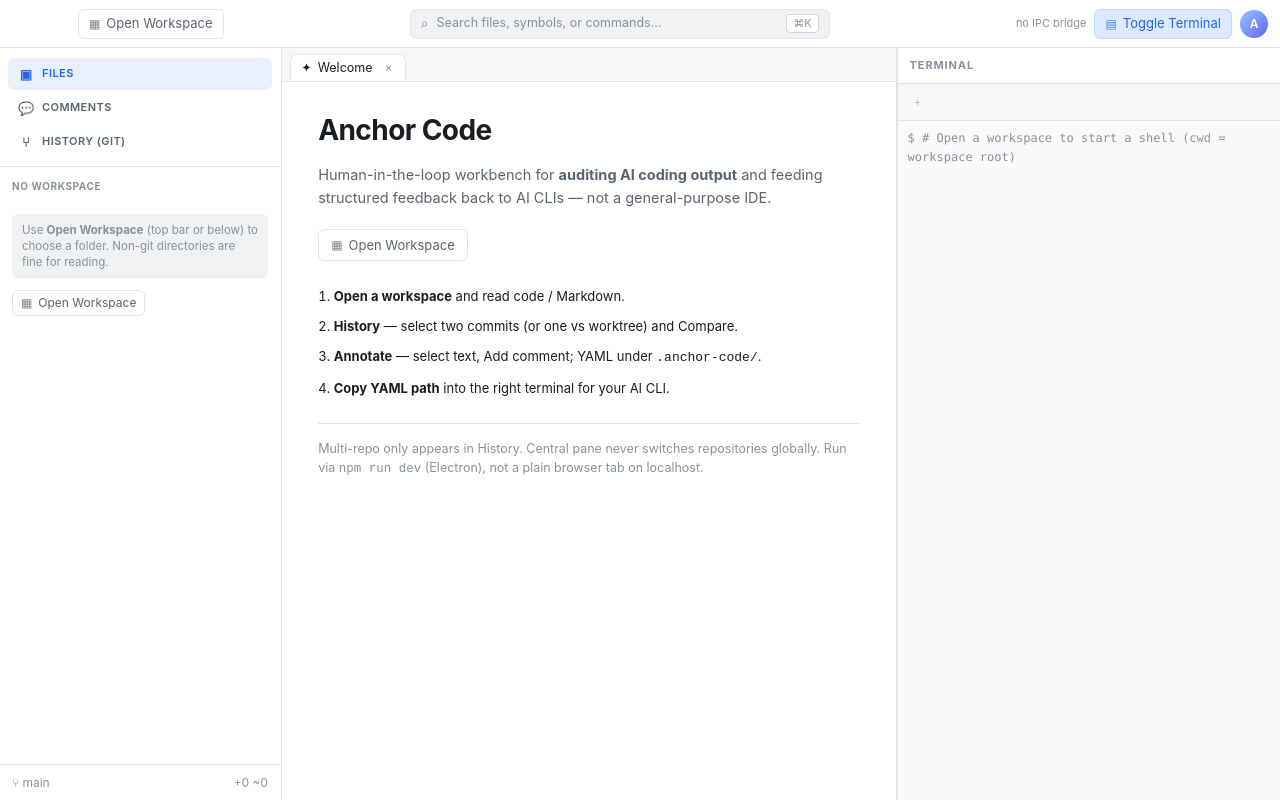
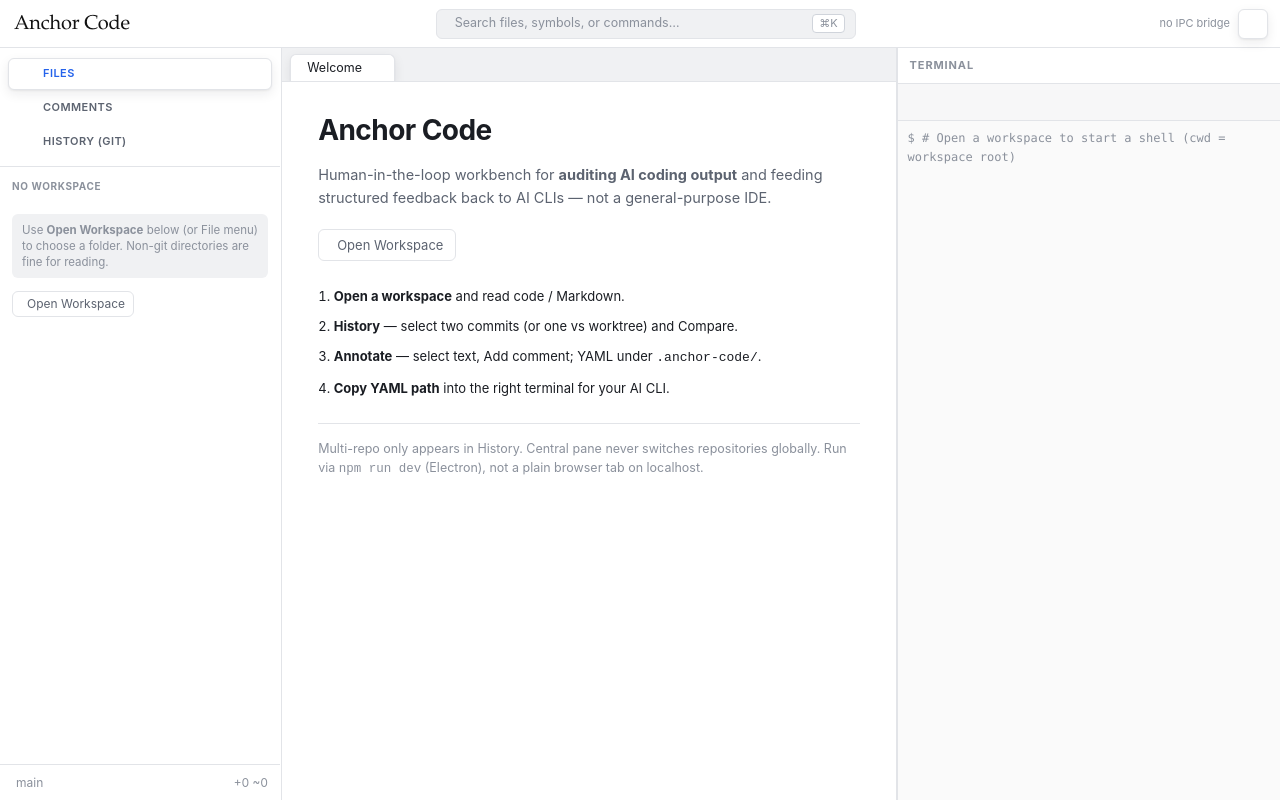
Before and after one commit to Roboaholic/anchor-code, a React (Vite) app: page / in a window 1280 px wide. Built offline with nearby package versions, Linux system fonts and the light colour scheme.

Commit message:
feat: Windows packaging and shell UI polish
Add electron-builder win pack scripts/config and ignore release/.
Adopt VS Code codicons, EB Garamond brand wordmark, and chrome elevation.

```diff
--- a/src/features/annotations/CommentsPane.tsx
+++ b/src/features/annotations/CommentsPane.tsx
@@ -1,3 +1,4 @@
+import { Icon } from "@/shared/Icon";
 import { jumpToComment } from "@/features/shell/orchestrate";
 import { useAnnotationsStore } from "./annotationsStore";
 import { useDocumentStore } from "@/features/document/documentStore";
@@ -107,7 +108,7 @@ export function CommentsPane() {
         <div className="banner banner--ok history-toast" role="status">
           <span>{toast}</span>
           <button type="button" className="icon-btn" onClick={clearToast}>
-            ×
+            <Icon name="close" />
           </button>
         </div>
       ) : null}
--- a/src/features/document/DocumentArea.tsx
+++ b/src/features/document/DocumentArea.tsx
@@ -1,3 +1,5 @@
+import { Icon } from "@/shared/Icon";
+import type { CodiconName } from "@/shared/Icon";
 import { CodeViewer } from "./CodeViewer";
 import { DiffViewer } from "./DiffViewer";
 import { MarkdownViewer } from "./MarkdownViewer";
@@ -30,9 +32,7 @@ export function DocumentArea() {
             }}
             tabIndex={0}
           >
-            <span className="tab__icon" aria-hidden>
-              {tabIcon(item)}
-            </span>
+            <Icon name={tabIcon(item)} className="tab__icon" />
             <span className="tab__label" title={itemTitle(item)}>
               {item.title}
             </span>
@@ -45,7 +45,7 @@ export function DocumentArea() {
                 closeItem(item.id);
               }}
             >
-              ×
+              <Icon name="close" />
             </button>
           </div>
         ))}
@@ -134,9 +134,7 @@ function WelcomeView() {
             )
           }
         >
-          <span className="btn__icon" aria-hidden>
-            ▦
-          </span>
+          <Icon name="folder-opened" className="btn__icon" />
           Open Workspace
         </button>
       </p>
@@ -168,16 +166,23 @@ function WelcomeView() {
   );
 }
 
-function tabIcon(item: OpenItem): string {
-  if (item.kind === "welcome") return "✦";
-  if (item.kind === "diff") return "±";
-  if (item.kind === "file" && item.isMarkdown) return "MD";
+function tabIcon(item: OpenItem): CodiconName {
+  if (item.kind === "welcome") return "home";
+  if (item.kind === "diff") return "diff";
+  if (item.kind === "file" && item.isMarkdown) return "markdown";
   if (item.kind === "file") {
-    if (item.language === "typescript") return "TS";
-    if (item.language === "javascript") return "JS";
-    return "◇";
+    if (
+      item.language === "typescript" ||
+      item.language === "javascript" ||
+      item.language === "json" ||
+      item.language === "css" ||
+      item.language === "html"
+    ) {
+      return "file-code";
+    }
+    return "file";
   }
-  return "◇";
+  return "file";
 }
 
 function itemTitle(item: OpenItem): string {
--- a/src/features/files/FileTree.tsx
+++ b/src/features/files/FileTree.tsx
@@ -6,6 +6,8 @@ import {
   useWorkspaceStore,
   type TreeNode,
 } from "@/features/workspace/workspaceStore";
+import { Icon } from "@/shared/Icon";
+import type { CodiconName } from "@/shared/Icon";
 
 export function FileTree() {
   const workspaceRoot = useWorkspaceStore((s) => s.workspaceRoot);
@@ -22,7 +24,7 @@ export function FileTree() {
       <div className="files-pane">
         <div className="files-pane__title">NO WORKSPACE</div>
         <p className="pane-hint">
-          Use <strong>Open Workspace</strong> (top bar or below) to choose a
+          Use <strong>Open Workspace</strong> below (or File menu) to choose a
           folder. Non-git directories are fine for reading.
         </p>
         <div className="files-pane__actions">
@@ -35,9 +37,7 @@ export function FileTree() {
               )
             }
           >
-            <span className="btn__icon" aria-hidden>
-              ▦
-            </span>
+            <Icon name="folder-opened" className="btn__icon" />
             Open Workspace
           </button>
         </div>
@@ -56,9 +56,7 @@ export function FileTree() {
                     title={r.path}
                     onClick={() => void openWorkspacePath(r.path)}
                   >
-                    <span className="file-tree__icon" aria-hidden>
-                      📁
-                    </span>
+                    <Icon name="folder" className="file-tree__icon" />
                     <span className="file-tree__name">
                       {r.path.split(/[/\\]/).filter(Boolean).pop() ?? r.path}
                     </span>
@@ -167,12 +165,14 @@ function TreeRow({
           style={{ paddingLeft: pad }}
           onClick={() => onToggle(node.path)}
         >
-          <span className="file-tree__chevron" aria-hidden>
-            {node.expanded ? "▾" : "▸"}
-          </span>
-          <span className="file-tree__icon" aria-hidden>
-            📁
-          </span>
+          <Icon
+            name={node.expanded ? "chevron-down" : "chevron-right"}
+            className="file-tree__chevron"
+          />
+          <Icon
+            name={node.expanded ? "folder-opened" : "folder"}
+            className="file-tree__icon"
+          />
           <span className="file-tree__name">{node.name}</span>
         </button>
         {node.error ? (
@@ -206,20 +206,32 @@ function TreeRow({
         style={{ paddingLeft: pad + 14 }}
         onClick={() => onOpenFile(node.path)}
       >
-        <span className="file-tree__icon" aria-hidden>
-          {fileIcon(node.name)}
-        </span>
+        <Icon name={fileIcon(node.name)} className="file-tree__icon" />
         <span className="file-tree__name">{node.name}</span>
       </button>
     </li>
   );
 }
 
-function fileIcon(name: string): string {
+function fileIcon(name: string): CodiconName {
   const lower = name.toLowerCase();
-  if (lower.endsWith(".md")) return "MD";
-  if (lower.endsWith(".ts") || lower.endsWith(".tsx")) return "TS";
-  if (lower.endsWith(".js") || lower.endsWith(".jsx")) return "JS";
-  if (lower.endsWith(".json")) return "{}";
-  return "📄";
+  if (lower.endsWith(".md") || lower.endsWith(".mdx")) return "markdown";
+  if (lower.endsWith(".json") || lower.endsWith(".jsonc")) return "json";
+  if (
+    lower.endsWith(".ts") ||
+    lower.endsWith(".tsx") ||
+    lower.endsWith(".js") ||
+    lower.endsWith(".jsx") ||
+    lower.endsWith(".mjs") ||
+    lower.endsWith(".cjs") ||
+    lower.endsWith(".css") ||
+    lower.endsWith(".scss") ||
+    lower.endsWith(".html") ||
+    lower.endsWith(".py") ||
+    lower.endsWith(".rs") ||
+    lower.endsWith(".go")
+  ) {
+    return "file-code";
+  }
+  return "file";
 }
--- a/src/features/history/HistoryPane.tsx
+++ b/src/features/history/HistoryPane.tsx
@@ -1,3 +1,4 @@
+import { Icon } from "@/shared/Icon";
 import { runHistoryCompare } from "@/features/shell/orchestrate";
 import {
   selectionLabel,
@@ -87,7 +88,7 @@ export function HistoryPane() {
         <div className="banner banner--warn history-toast" role="status">
           <span>{toast}</span>
           <button type="button" className="icon-btn" onClick={clearToast}>
-            ×
+            <Icon name="close" />
           </button>
         </div>
       ) : null}
--- a/src/features/shell/LeftNav.tsx
+++ b/src/features/shell/LeftNav.tsx
@@ -1,13 +1,15 @@
 import { CommentsPane } from "@/features/annotations/CommentsPane";
 import { FileTree } from "@/features/files/FileTree";
 import { HistoryPane } from "@/features/history/HistoryPane";
+import { Icon } from "@/shared/Icon";
+import type { CodiconName } from "@/shared/Icon";
 import type { LeftMode } from "./shellStore";
 import { useShellStore } from "./shellStore";
 
-const MODES: { id: LeftMode; label: string; icon: string }[] = [
-  { id: "files", label: "FILES", icon: "▣" },
-  { id: "comments", label: "COMMENTS", icon: "💬" },
-  { id: "history", label: "HISTORY (GIT)", icon: "⑂" },
+const MODES: { id: LeftMode; label: string; icon: CodiconName }[] = [
+  { id: "files", label: "FILES", icon: "files" },
+  { id: "comments", label: "COMMENTS", icon: "comment-discussion" },
+  { id: "history", label: "HISTORY (GIT)", icon: "history" },
 ];
 
 export function LeftNav() {
@@ -24,9 +26,7 @@ export function LeftNav() {
             className={`mode-btn${leftMode === m.id ? " is-active" : ""}`}
             onClick={() => setLeftMode(m.id)}
           >
-            <span className="mode-btn__icon" aria-hidden>
-              {m.icon}
-            </span>
+            <Icon name={m.icon} className="mode-btn__icon" />
             {m.label}
           </button>
         ))}
@@ -40,7 +40,8 @@ export function LeftNav() {
 
       <footer className="left-nav__footer">
         <span className="branch-pill" title="Placeholder">
-          ⑂ main
+          <Icon name="git-branch" />
+          main
         </span>
         <span className="git-counts" title="Placeholder">
           +0 ~0
--- a/src/features/shell/TopBar.tsx
+++ b/src/features/shell/TopBar.tsx
@@ -1,5 +1,4 @@
-import type { CSSProperties } from "react";
-import { openWorkspaceFromPicker } from "./orchestrate";
+import { Icon } from "@/shared/Icon";
 import { useShellStore } from "./shellStore";
 
 export function TopBar() {
@@ -11,29 +10,14 @@ export function TopBar() {
     <header className="topbar">
       <div className="topbar__drag" />
       <div className="topbar__left">
-        <button
-          type="button"
-          className="btn btn--ghost"
-          title="Open a folder as workspace (⌘O)"
-          style={{ WebkitAppRegion: "no-drag" } as CSSProperties}
-          onClick={(e) => {
-            e.preventDefault();
-            e.stopPropagation();
-            void openWorkspaceFromPicker();
-          }}
-        >
-          <span className="btn__icon" aria-hidden>
-            ▦
-          </span>
-          Open Workspace
-        </button>
+        <span className="topbar__brand" aria-label="Anchor Code" title="Anchor Code">
+          Anchor Code
+        </span>
       </div>
 
       <div className="topbar__center">
         <div className="search-field" title="Placeholder — later slice">
-          <span className="search-field__icon" aria-hidden>
-            ⌕
-          </span>
+          <Icon name="search" className="search-field__icon" />
           <span className="search-field__placeholder">
             Search files, symbols, or commands…
           </span>
@@ -49,18 +33,14 @@ export function TopBar() {
         ) : null}
         <button
           type="button"
-          className={`btn btn--ghost${terminalVisible ? " is-active" : ""}`}
+          className={`btn btn--ghost btn--icon${terminalVisible ? " is-active" : ""}`}
           onClick={toggleTerminal}
           aria-pressed={terminalVisible}
+          aria-label="Toggle Terminal"
+          title="Toggle Terminal"
         >
-          <span className="btn__icon" aria-hidden>
-            ▤
-          </span>
-          Toggle Terminal
+          <Icon name="terminal" className="btn__icon" />
         </button>
-        <div className="avatar" title="Account placeholder" aria-hidden>
-          A
-        </div>
       </div>
     </header>
   );
--- a/src/features/terminal/TerminalPanel.tsx
+++ b/src/features/terminal/TerminalPanel.tsx
@@ -1,3 +1,4 @@
+import { Icon } from "@/shared/Icon";
 import { useEffect, useRef } from "react";
 import { Terminal } from "@xterm/xterm";
 import { FitAddon } from "@xterm/addon-fit";
@@ -46,7 +47,7 @@ export function TerminalPanel() {
               aria-label={`Close ${t.title}`}
               onClick={() => void closeTab(t.id)}
             >
-              ×
+              <Icon name="close" />
             </button>
           </div>
         ))}
@@ -57,7 +58,7 @@ export function TerminalPanel() {
           onClick={() => void createTab()}
           disabled={!workspaceRoot}
         >
-          +
+          <Icon name="add" />
         </button>
       </div>
 
--- a/src/main.tsx
+++ b/src/main.tsx
@@ -1,7 +1,15 @@
 import { StrictMode } from "react";
 import { createRoot } from "react-dom/client";
 import { App } from "./app/App";
+import "@fontsource/eb-garamond/400.css";
+import "@fontsource/eb-garamond/500.css";
+import "@vscode/codicons/dist/codicon.css";
 import "./styles/global.css";
+
+// macOS Electron uses hiddenInset titlebar; Windows/Linux keep default chrome.
+if (/Mac|iPhone|iPad|iPod/.test(navigator.platform) || /Mac OS X/.test(navigator.userAgent)) {
+  document.documentElement.dataset.platform = "darwin";
+}
 
 const root = document.getElementById("root");
 if (!root) {
--- /dev/null
+++ b/src/shared/Icon.tsx
@@ -0,0 +1,40 @@
+/**
+ * VS Code Codicons — use class "codicon codicon-<name>".
+ * @see https://microsoft.github.io/vscode-codicons/dist/codicon.html
+ */
+import type { HTMLAttributes } from "react";
+
+export type CodiconName =
+  | "add"
+  | "close"
+  | "comment"
+  | "comment-discussion"
+  | "diff"
+  | "error"
+  | "file"
+  | "file-code"
+  | "files"
+  | "folder"
+  | "folder-opened"
+  | "git-branch"
+  | "history"
+  | "home"
+  | "json"
+  | "markdown"
+  | "search"
+  | "symbol-file"
+  | "terminal"
+  | "chevron-down"
+  | "chevron-right";
+
+type IconProps = {
+  name: CodiconName | (string & {});
+  className?: string;
+} & Omit<HTMLAttributes<HTMLSpanElement>, "className" | "children">;
+
+export function Icon({ name, className, ...rest }: IconProps) {
+  const classes = ["codicon", `codicon-${name}`, className]
+    .filter(Boolean)
+    .join(" ");
+  return <span className={classes} aria-hidden {...rest} />;
+}
--- a/src/styles/global.css
+++ b/src/styles/global.css
@@ -24,6 +24,9 @@
   --terminal-selection: #cfe0fc;
   --terminal-cursor: #2563eb;
   --radius: 6px; /* shared by buttons, search, inputs — keep rectangular, not pill */
+  /* Elevation — soft, menu-like (not heavy drop shadows) */
+  --shadow-xs: 0 1px 2px rgba(26, 29, 35, 0.06);
+  --shadow-sm: 0 1px 2px rgba(26, 29, 35, 0.06), 0 4px 12px rgba(26, 29, 35, 0.08);
   --font: "Inter", "SF Pro Text", -apple-system, BlinkMacSystemFont, "Segoe UI",
     system-ui, sans-serif;
   --font-mono: "SF Mono", "JetBrains Mono", ui-monospace, Menlo, monospace;
@@ -89,12 +92,17 @@ button:disabled {
   align-items: center;
   gap: 12px;
   height: var(--topbar-h);
-  padding: 0 12px 0 78px; /* room for macOS traffic lights */
+  padding: 0 12px;
   border-bottom: 1px solid var(--border);
   background: var(--bg-panel);
   flex-shrink: 0;
   /* Only non-interactive gaps drag; controls must stay no-drag or clicks die on macOS. */
   -webkit-app-region: no-drag;
+}
+
+/* macOS hiddenInset traffic lights need left inset; Windows default titlebar does not. */
+:root[data-platform="darwin"] .topbar {
+  padding-left: 78px;
 }
 
 .topbar__drag {
@@ -116,13 +124,32 @@ button:disabled {
 .topbar button,
 .topbar .btn,
 .topbar .search-field,
-.topbar .avatar,
 .topbar kbd {
   -webkit-app-region: no-drag;
 }
 
 .topbar__left {
   flex-shrink: 0;
+  min-width: 0;
+}
+
+.topbar__brand {
+  display: inline-flex;
+  align-items: center;
+  height: 30px;
+  padding: 0 2px;
+  line-height: 1;
+  white-space: nowrap;
+  user-select: none;
+  cursor: default;
+  /* Claude Code–style wordmark: unified black old-style serif */
+  font-family: "EB Garamond", "Palatino Linotype", "Book Antiqua", Palatino,
+    "Times New Roman", Georgia, "Noto Serif", serif;
+  font-size: 20px;
+  font-weight: 500;
+  font-style: normal;
+  letter-spacing: -0.01em;
+  color: #111111;
 }
 
 .topbar__center {
@@ -158,6 +185,12 @@ button:disabled {
   white-space: nowrap;
 }
 
+.btn--icon {
+  width: 30px;
+  padding: 0;
+  justify-content: center;
+}
+
 .btn--ghost {
   background: transparent;
   border-color: var(--border);
@@ -167,16 +200,24 @@ button:disabled {
   background: var(--bg-hover);
   color: var(--text);
 }
-
 .btn--ghost.is-active {
-  background: var(--accent-soft);
-  border-color: #bfdbfe;
+  background: var(--bg-panel);
+  border-color: var(--border);
   color: var(--accent);
+  box-shadow: var(--shadow-sm);
 }
 
 .btn__icon {
-  font-size: 12px;
-  opacity: 0.8;
+  display: inline-flex;
+  align-items: center;
+  justify-content: center;
+  font-size: 14px;
+  line-height: 1;
+  opacity: 0.9;
+}
+
+.btn__icon.codicon {
+  font-size: 14px;
 }
 
 .search-field {
@@ -191,8 +232,14 @@ button:disabled {
   background: var(--bg-muted);
   color: var(--text-muted);
 }
+.search-field__icon {
+  display: inline-flex;
+  align-items: center;
+  font-size: 14px;
+  line-height: 1;
+}
 
-.search-field__icon {
+.search-field__icon.codicon {
   font-size: 14px;
 }
 
@@ -204,7 +251,6 @@ button:disabled {
   white-space: nowrap;
   font-size: 12.5px;
 }
-
 .search-field__kbd {
   font-family: var(--font);
   font-size: 11px;
@@ -213,18 +259,6 @@ button:disabled {
   border: 1px solid var(--border-strong);
   background: var(--bg-panel);
   color: var(--text-muted);
-}
-
-.avatar {
-  width: 28px;
-  height: 28px;
-  border-radius: 50%;
-  background: linear-gradient(135deg, #93c5fd, #6366f1);
-  color: white;
-  display: grid;
-  place-items: center;
-  font-size: 12px;
-  font-weight: 600;
 }
 
 /* ── Resize ────────────────────────────────────────── */
@@ -266,6 +300,7 @@ button:disabled {
   height: 32px;
   padding: 0 10px;
   border-radius: var(--radius);
+  border: 1px solid transparent;
   font-size: 11px;
   font-weight: 600;
   letter-spacing: 0.04em;
@@ -279,16 +314,21 @@ button:disabled {
 }
 
 .mode-btn.is-active {
-  background: var(--bg-active);
+  background: var(--bg-panel);
   color: var(--accent);
+  box-shadow: var(--shadow-sm);
+  border-color: var(--border);
 }
 
 .mode-btn__icon {
   width: 16px;
+  display: inline-flex;
+  align-items: center;
+  justify-content: center;
   text-align: center;
-  font-size: 13px;
+  font-size: 14px;
+  line-height: 1;
 }
-
 .left-nav__body {
   flex: 1;
   min-height: 0;
@@ -307,10 +347,19 @@ button:disabled {
   font-size: 12px;
   flex-shrink: 0;
 }
-
 .branch-pill,
 .git-counts {
   font-variant-numeric: tabular-nums;
+}
+
+.branch-pill {
+  display: inline-flex;
+  align-items: center;
+  gap: 4px;
+}
+
+.branch-pill .codicon {
+  font-size: 12px;
 }
 
 .files-pane__title {
@@ -357,20 +406,35 @@ button:disabled {
 }
 
 .file-tree__chevron {
-  width: 12px;
-  font-size: 10px;
+  width: 14px;
+  display: inline-flex;
+  align-items: center;
+  justify-content: center;
+  font-size: 12px;
+  line-height: 1;
   color: var(--text-muted);
   flex-shrink: 0;
 }
 
+.file-tree__chevron.codicon {
+  font-size: 12px;
+}
+
 .file-tree__icon {
-  font-size: 11px;
+  display: inline-flex;
+  align-items: center;
+  justify-content: center;
+  font-size: 14px;
+  line-height: 1;
   opacity: 0.9;
   flex-shrink: 0;
-  min-width: 18px;
-  font-family: var(--font-mono);
-  font-weight: 600;
+  min-width: 16px;
   color: var(--text-muted);
+}
+
+.file-tree__icon.codicon {
+  font-family: codicon;
+  font-weight: normal;
 }
 
 .file-tree__name {
@@ -441,10 +505,20 @@ button:disabled {
   height: 34px;
   padding: 0 8px;
   border-bottom: 1px solid var(--border);
-  background: var(--bg);
+  /* Darker than panel so inactive tabs / labels stay readable */
+  background: var(--bg-muted);
   flex-shrink: 0;
   overflow-x: auto;
   overflow-y: hidden;
+  /* Never show a native scrollbar under the strip (Windows classic arrows). */
+  scrollbar-width: none;
+  -ms-overflow-style: none;
+}
+
+.tabs::-webkit-scrollbar {
+  width: 0;
+  height: 0;
+  display: none;
 }
 
 .tab {
@@ -454,12 +528,15 @@ button:disabled {
   height: 28px;
   padding: 0 8px 0 10px;
   border-radius: var(--radius) var(--radius) 0 0;
-  color: var(--text-secondary);
+  color: var(--text-muted);
   font-size: 12.5px;
+  flex: 0 1 auto;
+  min-width: 72px;
   max-width: 180px;
   border: 1px solid transparent;
   border-bottom: none;
-  background: transparent;
+  /* Soft chip on muted strip — distinct from active white panel */
+  background: rgba(255, 255, 255, 0.45);
   position: relative;
   top: 1px; /* sit on the strip border */
   margin: 0;
@@ -468,6 +545,7 @@ button:disabled {
 .tab:hover:not(.is-active) {
   background: var(--bg-hover);
   color: var(--text);
+  box-shadow: var(--shadow-xs);
 }
 
 .tab.is-active {
@@ -476,12 +554,28 @@ button:disabled {
   border-color: var(--border);
   border-bottom: 1px solid var(--bg-panel);
   z-index: 1;
+  box-shadow: var(--shadow-sm);
 }
-
 .tab__label {
+  min-width: 0;
+  flex: 1 1 auto;
   overflow: hidden;
   text-overflow: ellipsis;
   white-space: nowrap;
+}
+
+.tab__icon {
+  display: inline-flex;
+  align-items: center;
+  justify-content: center;
+  font-size: 14px;
+  line-height: 1;
+  flex-shrink: 0;
+  opacity: 0.85;
+}
+
+.tab__icon.codicon {
+  font-size: 14px;
 }
 
 .tab__close {
@@ -490,6 +584,11 @@ button:disabled {
   border-radius: 4px;
   line-height: 1;
   color: var(--text-muted);
+  display: inline-flex;
+  align-items: center;
+  justify-content: center;
+  font-size: 12px;
+  flex-shrink: 0;
 }
 
 .tab__close:hover {
@@ -816,6 +915,10 @@ button:disabled {
   width: 24px;
   height: 24px;
   border-radius: 4px;
+  display: inline-flex;
+  align-items: center;
+  justify-content: center;
+  font-size: 14px;
 }
 
 .icon-btn:hover {
@@ -857,6 +960,9 @@ button:disabled {
   width: 24px;
   padding: 0;
   color: var(--text-muted);
+  display: inline-flex;
+  align-items: center;
+  justify-content: center;
 }
 
 .terminal-panel__body {
@@ -904,6 +1010,9 @@ button:disabled {
   border-radius: 4px;
   font-size: 12px;
   line-height: 1;
+  display: inline-flex;
+  align-items: center;
+  justify-content: center;
 }
 
 .term-tab-close:hover {
@@ -1345,3 +1454,32 @@ button:disabled {
 .md-viewer__toolbar {
   justify-content: space-between;
 }
+
+/* ── Monaco overlay message (read-only tip) ────────── */
+/* Defaults use unset --vscode-* vars → neon info border. Match workbench. */
+
+.monaco-editor .monaco-editor-overlaymessage .message {
+  padding: 6px 10px;
+  font-family: var(--font);
+  font-size: 12px;
+  line-height: 1.35;
+  color: var(--text-secondary);
+  background-color: var(--bg-panel);
+  border: 1px solid var(--border);
+  border-radius: var(--radius);
+  box-shadow:
+    0 1px 2px rgba(26, 29, 35, 0.06),
+    0 6px 16px rgba(26, 29, 35, 0.1);
+}
+
+.monaco-editor .monaco-editor-overlaymessage .message p {
+  margin: 0;
+}
+
+.monaco-editor .monaco-editor-overlaymessage .anchor.top {
+  border-bottom-color: var(--border);
+}
+
+.monaco-editor .monaco-editor-overlaymessage .anchor.below {
+  border-top-color: var(--border);
+}
```
Also changed, not shown: package.json (+53 -2 lines), 2 other files (tests, documents, lock files or other folders).
